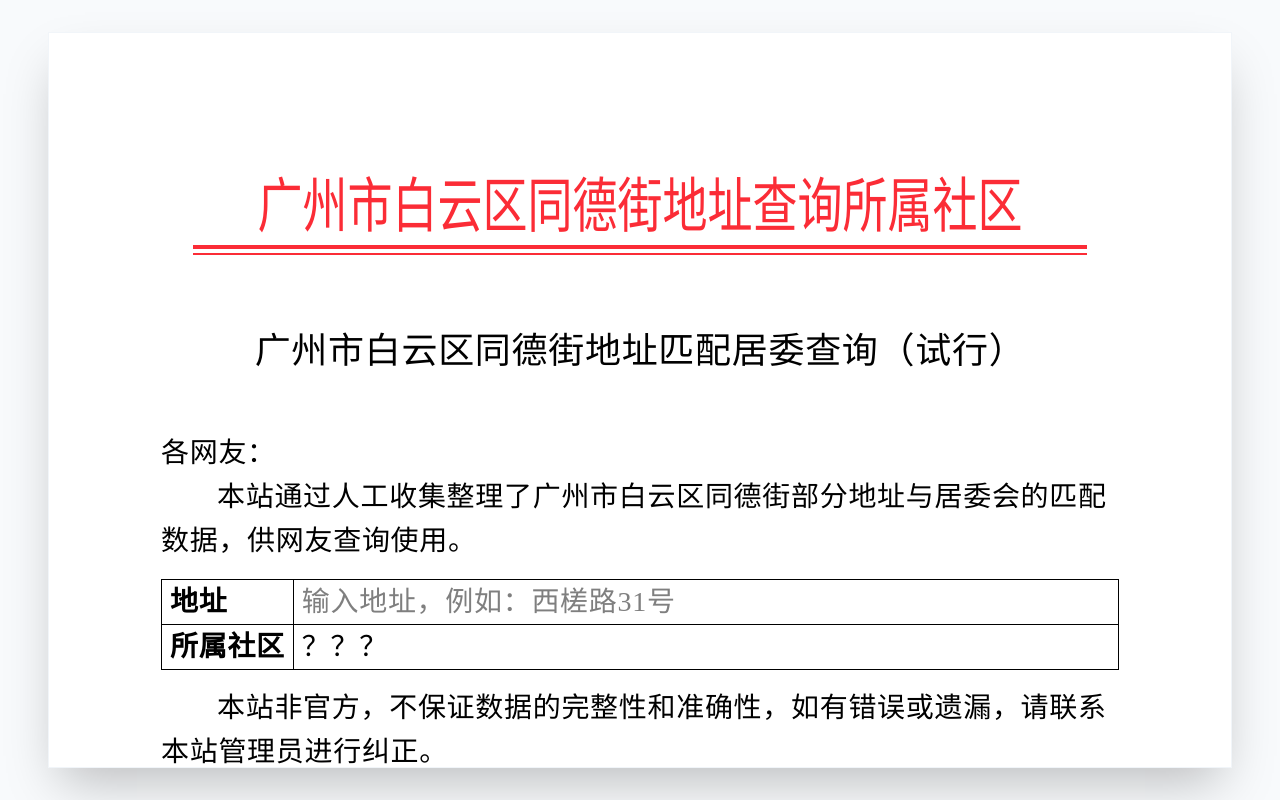
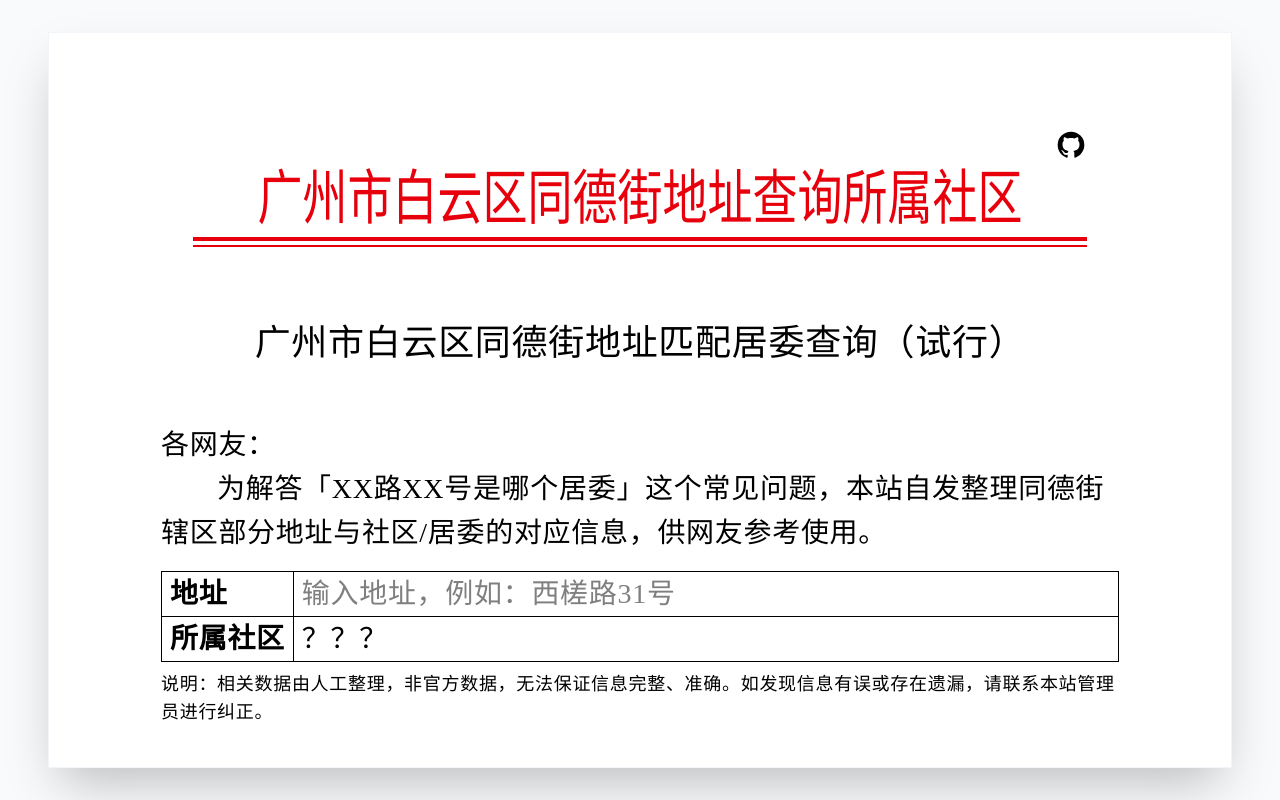
Before and after one commit to dev-chenxing/neighborhood-locator, an Astro site in the folder apps/web/: page / in a window 1280 px wide. Built offline with nearby package versions, Linux system fonts and the light colour scheme; Astro itself is replaced by a stand-in of ours.

Commit message:
feat: update NavHeader with GitHub link and icon

```diff
--- a/apps/web/src/components/NavHeader.astro
+++ b/apps/web/src/components/NavHeader.astro
@@ -1,11 +1,37 @@
-<nav class="pt-36">
+---
+const githubUrl = "https://github.com/dev-chenxing/neighborhood-locator";
+---
+
+<nav class="pt-24">
+  <div class="flex justify-end px-36 mb-2">
+    <a
+      href={githubUrl}
+      class="text-black hover:text-red-600"
+      target="_blank"
+      rel="noopener noreferrer"
+      title="访问网页Github仓库"
+    >
+      <svg
+        xmlns="http://www.w3.org/2000/svg"
+        width="32"
+        height="32"
+        viewBox="0 0 24 24"
+        ><!-- Icon from Material Design Icons by Pictogrammers - https://github.com/Templarian/MaterialDesign/blob/master/LICENSE -->
+        <path
+          fill="currentColor"
+          d="M12 2A10 10 0 0 0 2 12c0 4.42 2.87 8.17 6.84 9.5c.5.08.66-.23.66-.5v-1.69c-2.77.6-3.36-1.34-3.36-1.34c-.46-1.16-1.11-1.47-1.11-1.47c-.91-.62.07-.6.07-.6c1 .07 1.53 1.03 1.53 1.03c.87 1.52 2.34 1.07 2.91.83c.09-.65.35-1.09.63-1.34c-2.22-.25-4.55-1.11-4.55-4.92c0-1.11.38-2 1.03-2.71c-.1-.25-.45-1.29.1-2.64c0 0 .84-.27 2.75 1.02c.79-.22 1.65-.33 2.5-.33s1.71.11 2.5.33c1.91-1.29 2.75-1.02 2.75-1.02c.55 1.35.2 2.39.1 2.64c.65.71 1.03 1.6 1.03 2.71c0 3.82-2.34 4.66-4.57 4.91c.36.31.69.92.69 1.85V21c0 .27.16.59.67.5C19.14 20.16 22 16.42 22 12A10 10 0 0 0 12 2"
+        ></path>
+      </svg>
+    </a>
+  </div>
+
   <div class="mx-auto flex justify-center">
-    <h1 class="scale-x-[0.75] text-6xl text-red-500 mb-2 font-xiaobiaosong">
+    <h1 class="scale-x-[0.75] text-6xl text-red-600 mb-2 font-xiaobiaosong">
       广州市白云区同德街地址查询所属社区
     </h1>
   </div>
   <div class="px-36">
-    <div class="border-b-4 border-red-500 mx-auto container mb-1"></div>
-    <div class="border-b-2 border-red-500 mx-auto container"></div>
+    <div class="border-b-4 border-red-600 mx-auto container mb-1"></div>
+    <div class="border-b-2 border-red-600 mx-auto container"></div>
   </div>
 </nav>
--- a/apps/web/src/components/NeighborhoodLocator.svelte
+++ b/apps/web/src/components/NeighborhoodLocator.svelte
@@ -6,7 +6,7 @@
   const output = $derived(input ? 匹配所属社区(input) || "？？？" : "？？？");
 </script>
 
-<div class="grid grid-cols-[auto_1fr] w-fit border border-black my-4 w-full">
+<div class="grid grid-cols-[auto_1fr] w-fit border border-black mt-4 w-full">
   <div class="border-r border-black px-2">
     <label for="addrInput" class="font-bold whitespace-nowrap">地址</label>
   </div>
--- a/apps/web/src/pages/index.astro
+++ b/apps/web/src/pages/index.astro
@@ -14,11 +14,11 @@
     </h2>
     <p>各网友：</p>
     <p class="indent-[2em]">
-      本站通过人工收集整理了广州市白云区同德街部分地址与居委会的匹配数据，供网友查询使用。
+      为解答「XX路XX号是哪个居委」这个常见问题，本站自发整理同德街辖区部分地址与社区/居委的对应信息，供网友参考使用。
     </p>
     <NeighborhoodLocator client:load />
-    <p class="indent-[2em]">
-      本站非官方，不保证数据的完整性和准确性，如有错误或遗漏，请联系本站管理员进行纠正。
+    <p class="mt-2 text-lg">
+      说明：相关数据由人工整理，非官方数据，无法保证信息完整、准确。如发现信息有误或存在遗漏，请联系本站管理员进行纠正。
     </p>
   </div>
 </Layout>
```
